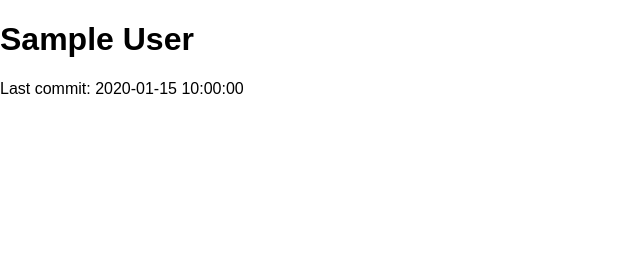
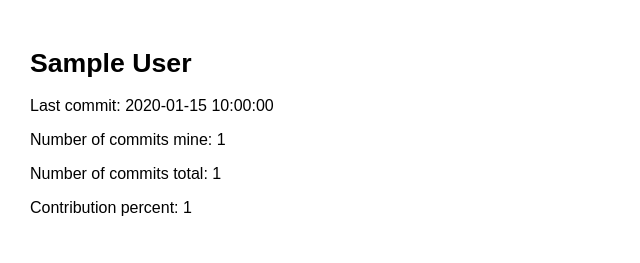
Before and after one commit to ksikka/commitz, a Flask app: template templates/user.html in a window 1280 px wide. Shown: the part 948-1211 px from the top of the page, without its empty margins (0-640 px from the left). Before the commit the page ends 1042 px from the top, so only its background shows below. Run offline with Flask 2, Linux system fonts and the light colour scheme; the template is opened without the code that fills it: most values are stand-ins (such as "Sample title", 1, 10 or a date in 2020); parts of the project's set-up code (start-up, migrations or seed data) failed here and were passed over.

Commit message:
temp designs

```diff
--- a/static/userpage.css
+++ b/static/userpage.css
@@ -26,3 +26,13 @@
 .chart-sidekick {
     display: inline-block;
 }
+
+.repo-detail {
+    display: inline-block;
+    margin: 20px;
+    padding: 10px;
+    width: 310px;
+}
+.repo-detail h1 {
+    font-size: 20pt;
+}
--- a/templates/user.html
+++ b/templates/user.html
@@ -50,8 +50,13 @@
                 <!-- Timeline of my repos -->
                 <!-- reposByLastCommitDate -->
                 {% for repo in data.repos %}
-                <h1>{{ repo.full_name }}</h1>
-                <p>Last commit: {{ repo.summary.last_commit_date }}</p>
+                <div class="repo-detail">
+                    <h1>{{ repo.full_name }}</h1>
+                    <p>Last commit: {{ repo.summary.last_commit_date }}</p>
+                    <p>Number of commits mine: {{ repo.summary.num_my_commits }}</p>
+                    <p>Number of commits total: {{ repo.summary.num_total_commits }}</p>
+                    <p>Contribution percent: {{ repo.summary.contrib_percent }}</p>
+                </div>
                 {% endfor %}
 
             </div>
```
